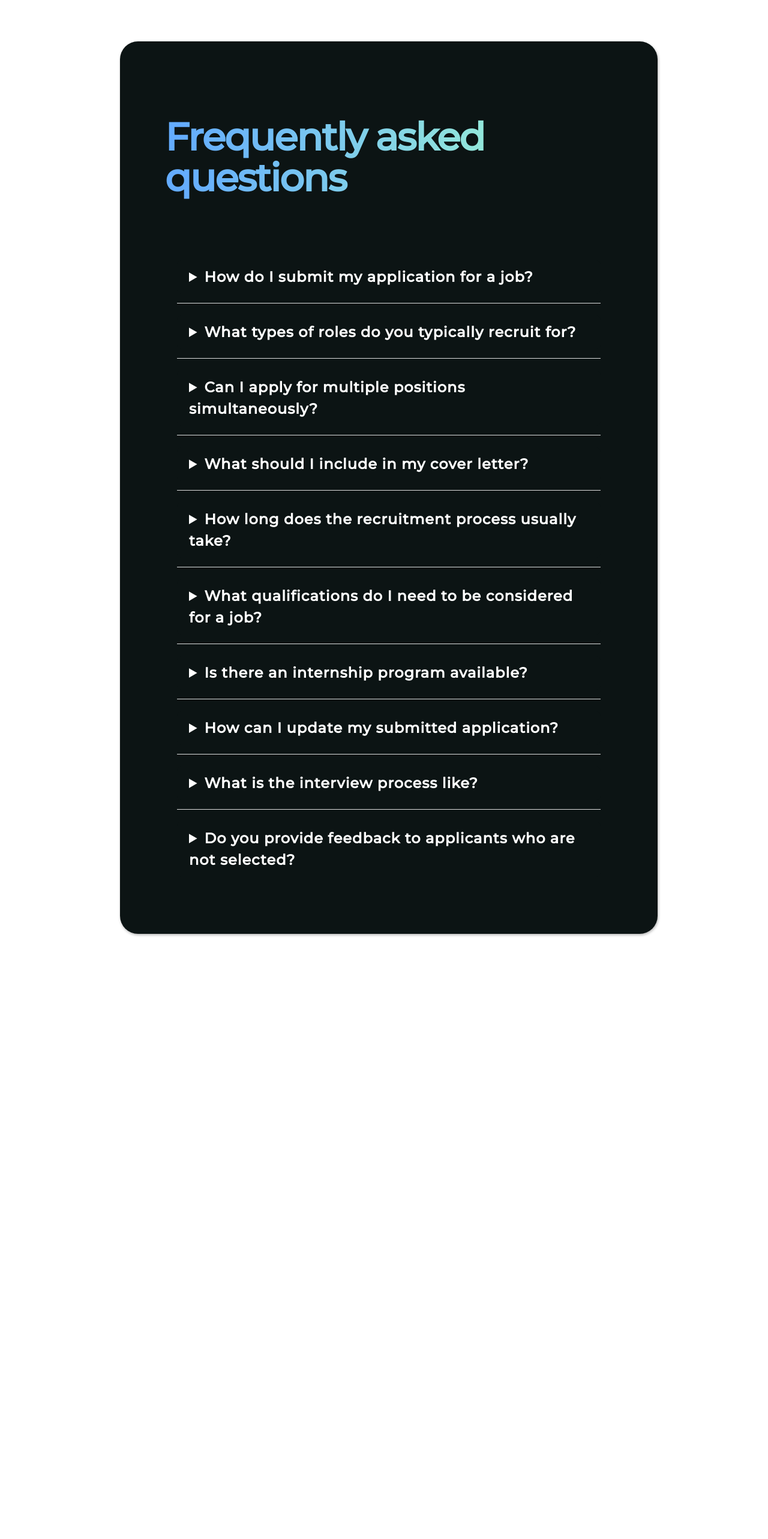
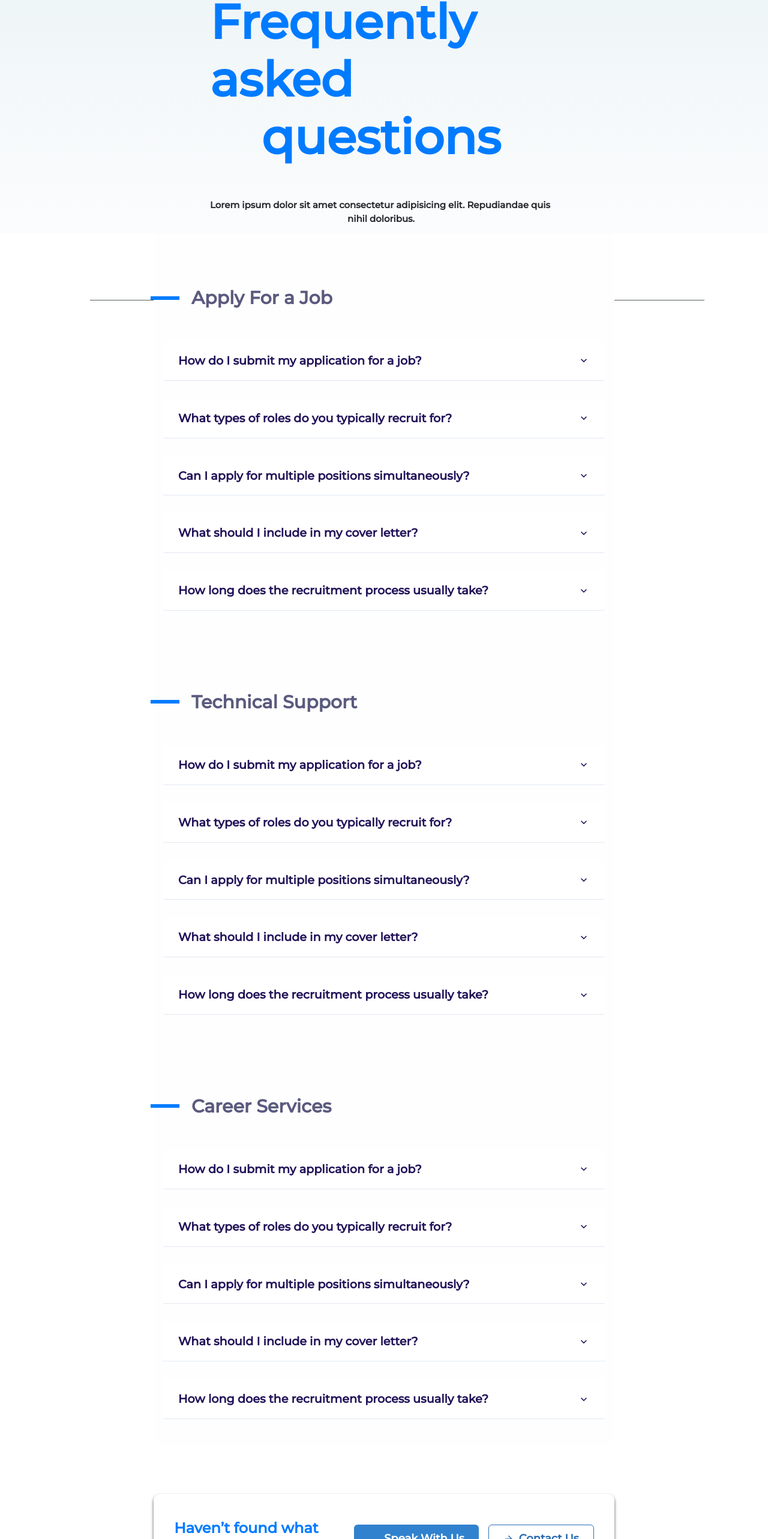
Before and after one commit to RahulRedN/FDFED_IG, a React (Vite) app: page /faqs in a window 1280 px wide. Shown: the part 131-2697 px from the top of the page at 60% size. Before the commit the page ends 1888 px from the top, so only its background shows below. Built offline with nearby package versions, Linux system fonts and the light colour scheme; no server answers; some icons are missing.

Commit message:
Faqs Almost completed

```diff
--- a/src/App.jsx
+++ b/src/App.jsx
@@ -31,6 +31,7 @@ const Root = () => {
 
 const Router = createBrowserRouter(
   createRoutesFromElements(
+
     <Route path="/" element={<Root />}>
       <Route index element={<Home />} />
       <Route path="/login" element={<Login_SignUp />} />
--- a/src/Styles/Faqs.css
+++ b/src/Styles/Faqs.css
@@ -1,4 +1,4 @@
-.heading {
+/*.heading {
     font-size: 64px;
     line-height: 68px;
     margin-bottom: 100px;
@@ -14,6 +14,7 @@
 
   }
 
+
 .box{
 
    width: 70%;
@@ -21,7 +22,7 @@
    margin:200px  200px 200px  200px;
    height: fit-content;
    background:#0c1414;
-   /* background:#fdfdfd; */
+    background:#fdfdfd;
 
    border-radius: 30px;
    box-shadow: 1px 2px 4px rgba(0,0,0,.3);
@@ -67,4 +68,160 @@ details summary{
     margin: 15px 0;
     border: 0;
     border-top: 1px solid #ddd;
-  }
+  } */
+
+
+/* Faqs.css */
+
+
+.faq-page {
+
+   margin: auto;
+   display: flex;
+   flex-direction: column;
+   align-items: center;
+  height: 3000px;
+
+}
+
+
+.faq-top {
+
+   /* background: linear-gradient(271.72deg, #ECF4F6 7.09%,#FBFCFD 96.61%); */
+   background: linear-gradient(to bottom, #ECF4F6 9.09%, #FBFCFD 96.61%);
+
+   width: 100%;
+   height: 520px;
+   align-items: center;
+   justify-content: center;
+
+
+}
+
+.faq-top h1 {
+   font-size: 5em;
+   line-height: 68px;
+   font-weight: 700;
+   /* color: #696ae9; */
+   color: #007bff;
+   padding-bottom: 4px;
+   margin: 120px 360px 50px 350px;
+   text-align-last: center;
+   line-height: 1.2em;
+
+}
+
+
+.faq-top p {
+   font-size: 15px;
+   font-weight: 600;
+   color: #2a2a2f;
+   padding-bottom: 4px;
+   margin: 50px 360px 50px 350px;
+   text-align-last: center;
+}
+
+.faq-top hr {
+   height: 5px;
+   width: 80%;
+   border: none;
+   border-top: 0.5px solid rgb(87, 94, 97);
+   margin: 120px 150px 50px 150px;
+
+}
+
+.heading {
+
+   display: flex;
+   flex-direction: row;
+   align-items: center;
+   margin-bottom: 50px;
+   margin-top: 70px;
+
+}
+
+.color-heading {
+   height: 6px;
+   width: 48px;
+   margin-left: -20px;
+   background-color: #007bff;
+}
+
+.heading h1 {
+   margin-left: 20px;
+   font-size: 30px;
+   font-weight: 700;
+   color: #5a5a7e;
+
+}
+
+
+.faqs-container {
+   background-color: #FEFEFF;
+
+   padding: 15px;
+
+   width: 60%;
+
+
+}
+
+.faq-item {
+   margin-bottom: 30px;
+   background-color: #ffffff;
+   border: none;
+   border-radius: 4px;
+   cursor: pointer;
+   padding: 10px;
+   border-bottom: 1px solid #323131;
+}
+
+
+
+
+.accordion-button {
+
+
+   color: #231459;
+
+   padding: 10px;
+   border: none;
+   border-radius: 4px;
+
+   transition: background-color 0.3s ease;
+}
+
+.faq-question {
+
+   color: #231459;
+   font-size: 1.2em;
+   font-weight: 900;
+}
+
+
+
+.faq-answer {
+   padding: 15px;
+   color: #71718b;
+   font-size: 1em;
+   font-weight: 600;
+
+}
+.speak-container {
+   display: flex;
+   margin-top: 80px;
+   flex-direction: row;
+   align-items: center;
+   justify-content: center;
+   height:150px;
+   width: 60%;
+   border-radius: 10px;
+   box-shadow: 0 3px 5px #535a61;
+ }
+ .speak-container h1 {
+   color: #007bff;
+   font-size: 1.5em;
+   font-weight: 700;
+   white-space: pre-line;
+   max-width: 300px;
+ }
--- a/src/components/AboutUs/AboutSections/AboutUsTop2Cards.jsx
+++ b/src/components/AboutUs/AboutSections/AboutUsTop2Cards.jsx
@@ -35,8 +35,8 @@ const AboutUsTop2Cards = () => {
         // animate={inView ? { x: 0, y: 0, scale: 1, opacity: 1 } : "hidden"}
         initial={{ x: 100, y: 0,  opacity: 0 }}
         animate={inView ? { x: 0, y: 0,  opacity: 1 } : "hidden"}
-        // transition={{ ease: "easeInOut", delay: index * 0.3, duration: 0.5}}
-        transition={{ ease: "easeInOut", duration: 0.3}}
+        transition={{ ease: "easeInOut", delay: index * 0.3, duration: 0.5}}
+        // transition={{ ease: "easeInOut", duration: 0.3}}
         className="AboutUsTop2Card"
         key={index}
       >
--- a/src/components/AboutUs/Testimonial/Styles/Testimonialstyles.css
+++ b/src/components/AboutUs/Testimonial/Styles/Testimonialstyles.css
@@ -5,6 +5,7 @@
   width: 100%;
   height: 550px;
   background-position: fixed;
+  background-color: #F8FBFF;
 }
 
 
--- /dev/null
+++ b/src/components/Faq/FaqSpeak.jsx
@@ -0,0 +1,48 @@
+import { motion } from "framer-motion";
+import { useInView } from "react-intersection-observer";
+import { Button } from "@chakra-ui/react";
+import { Stack } from "@chakra-ui/react";
+import { ArrowForwardIcon } from "@chakra-ui/icons";
+import { FaTeamspeak } from "react-icons/fa6";
+
+
+const FaqSpeak = () => {
+    const [ref, inView] = useInView({
+        triggerOnce: true,
+      });
+    return (
+
+
+        <motion.div
+        ref={ref}
+        initial={{ x: 100, opacity: 0 }} // Change y to 100 to start from the bottom
+        animate={inView ? { x: 0, opacity: 1 } : "hidden"} // Change y to 0 to move up
+        transition={{ ease: "easeInOut", duration: 0.9, delay: 0.3 }}
+        className="speak-container"
+      >
+
+
+
+          <h1>Haven’t found what youre looking for?</h1>
+          <Stack direction="row" spacing={4}>
+            <Button
+              leftIcon={<FaTeamspeak />}
+              colorScheme="blue"
+              variant="solid"
+              size="lg"
+            >
+              Speak With Us
+            </Button>
+            <Button
+              leftIcon={<ArrowForwardIcon />}
+              colorScheme="blue"
+              variant="outline"
+              size="lg"
+            >
+              Contact Us
+            </Button>
+          </Stack>
+        </motion.div> );
+}
+
+export default FaqSpeak;
--- /dev/null
+++ b/src/components/Faq/FaqsQuestions.jsx
@@ -0,0 +1,137 @@
+import faqsData from "../faqsData"
+import {
+  Accordion,
+  AccordionItem,
+  AccordionButton,
+  AccordionPanel,
+  AccordionIcon,
+  Box,
+} from "@chakra-ui/react";
+
+import { motion } from "framer-motion";
+import { useInView } from "react-intersection-observer";
+
+const FaqQuestions = () => {
+
+    const [ref, inView] = useInView({
+        triggerOnce: true,
+      });
+    return (
+
+<>
+        <div className="faqs-container">
+<motion.div
+  ref={ref}
+  initial={{ x: 100, opacity: 0 }} // Change y to 100 to start from the bottom
+  animate={inView ? { x: 0, opacity: 1 } : "hidden"} // Change y to 0 to move up
+  transition={{ ease: "easeInOut", duration: 0.9, delay: 0.5 }} // Add delay of 0.3 seconds
+  // key={index}
+  className="heading"
+>
+  <div className="color-heading"> </div>
+  <h1> Apply For a Job</h1>
+</motion.div>
+
+<Accordion allowToggle>
+  {faqsData.map((faq) => (
+    <AccordionItem key={faq.id} className="faq-item">
+      <h2>
+        <AccordionButton className="accordion-button">
+          <Box
+            as="span"
+            flex="1"
+            textAlign="left"
+            className="faq-question"
+          >
+            {faq.Faq_Que}
+          </Box>
+
+          <AccordionIcon />
+        </AccordionButton>
+      </h2>
+      <AccordionPanel pb={4} className="faq-answer">
+        {faq.Faq_Ans}
+      </AccordionPanel>
+    </AccordionItem>
+  ))}
+</Accordion>
+</div>
+
+<div className="faqs-container">
+<motion.div
+  ref={ref}
+  initial={{ x: 100, opacity: 0 }} // Change y to 100 to start from the bottom
+  animate={inView ? { x: 0, opacity: 1 } : "hidden"} // Change y to 0 to move up
+  transition={{ ease: "easeInOut", duration: 0.9, delay: 0.3 }}
+  className="heading"
+>
+  <div className="color-heading"> </div>
+  <h1> Technical Support</h1>
+</motion.div>
+
+<Accordion allowToggle>
+  {faqsData.map((faq) => (
+    <AccordionItem key={faq.id} className="faq-item">
+      <h2>
+        <AccordionButton className="accordion-button">
+          <Box
+            as="span"
+            flex="1"
+            textAlign="left"
+            className="faq-question"
+          >
+            {faq.Faq_Que}
+          </Box>
+          <AccordionIcon />
+        </AccordionButton>
+      </h2>
+      <AccordionPanel pb={4} className="faq-answer">
+        {faq.Faq_Ans}
+      </AccordionPanel>
+    </AccordionItem>
+  ))}
+</Accordion>
+</div>
+
+<div className="faqs-container">
+
+<motion.div
+  ref={ref}
+  initial={{ x: 100, opacity: 0 }} // Change y to 100 to start from the bottom
+  animate={inView ? { x: 0, opacity: 1 } : "hidden"} // Change y to 0 to move up
+  transition={{ ease: "easeInOut", duration: 0.9, delay: 0.3 }}
+  className="heading"
+>
+  <div className="color-heading"> </div>
+  <h1> Career Services</h1>
+</motion.div>
+
+<Accordion allowToggle>
+  {faqsData.map((faq) => (
+    <AccordionItem key={faq.id} className="faq-item">
+      <h2>
+        <AccordionButton className="accordion-button">
+          <Box
+            as="span"
+            flex="1"
+            textAlign="left"
+            className="faq-question"
+          >
+            {faq.Faq_Que}
+          </Box>
+          <AccordionIcon />
+        </AccordionButton>
+      </h2>
+      <AccordionPanel pb={4} className="faq-answer">
+        {faq.Faq_Ans}
+      </AccordionPanel>
+    </AccordionItem>
+  ))}
+</Accordion>
+</div>
+
+</>
+     );
+}
+
+export default FaqQuestions;
--- a/src/components/faqsData.js
+++ b/src/components/faqsData.js
@@ -24,31 +24,31 @@ const faqsData = [
       Faq_Que: "How long does the recruitment process usually take?",
       Faq_Ans: "The recruitment process duration varies depending on the position and the number of applicants. We strive to keep the process efficient while ensuring a thorough evaluation of each candidate.",
     },
-    {
-      id: "f6",
-      Faq_Que: "What qualifications do I need to be considered for a job?",
-      Faq_Ans: "Qualifications vary by position. Please review the job description for the specific requirements. Generally, we look for a combination of education, experience, and skills relevant to the role.",
-    },
-    {
-      id: "f7",
-      Faq_Que: "Is there an internship program available?",
-      Faq_Ans: "Yes, we offer internship programs for students and recent graduates. Check our careers page for information on available intern positions and application instructions.",
-    },
-    {
-      id: "f8",
-      Faq_Que: "How can I update my submitted application?",
-      Faq_Ans: "If you need to update your application, please contact our HR department at hr@company.com with your updated information. Be sure to include your full name and the position you applied for.",
-    },
-    {
-      id: "f9",
-      Faq_Que: "What is the interview process like?",
-      Faq_Ans: "Our interview process typically involves an initial phone or video interview followed by one or more in-person interviews. The specific details will be communicated to you if you are selected to proceed in the hiring process.",
-    },
-    {
-      id: "f10",
-      Faq_Que: "Do you provide feedback to applicants who are not selected?",
-      Faq_Ans: "While we cannot provide detailed feedback to every applicant, we appreciate your interest in our company. If you are not selected, you will receive a notification, and we encourage you to apply for future opportunities."
-    },
+    // {
+    //   id: "f6",
+    //   Faq_Que: "What qualifications do I need to be considered for a job?",
+    //   Faq_Ans: "Qualifications vary by position. Please review the job description for the specific requirements. Generally, we look for a combination of education, experience, and skills relevant to the role.",
+    // },
+    // {
+    //   id: "f7",
+    //   Faq_Que: "Is there an internship program available?",
+    //   Faq_Ans: "Yes, we offer internship programs for students and recent graduates. Check our careers page for information on available intern positions and application instructions.",
+    // },
+    // {
+    //   id: "f8",
+    //   Faq_Que: "How can I update my submitted application?",
+    //   Faq_Ans: "If you need to update your application, please contact our HR department at hr@company.com with your updated information. Be sure to include your full name and the position you applied for.",
+    // },
+    // {
+    //   id: "f9",
+    //   Faq_Que: "What is the interview process like?",
+    //   Faq_Ans: "Our interview process typically involves an initial phone or video interview followed by one or more in-person interviews. The specific details will be communicated to you if you are selected to proceed in the hiring process.",
+    // },
+    // {
+    //   id: "f10",
+    //   Faq_Que: "Do you provide feedback to applicants who are not selected?",
+    //   Faq_Ans: "While we cannot provide detailed feedback to every applicant, we appreciate your interest in our company. If you are not selected, you will receive a notification, and we encourage you to apply for future opportunities."
+    // },
   ];
 
   export default faqsData;
--- a/src/pages/Faqs.jsx
+++ b/src/pages/Faqs.jsx
@@ -1,24 +1,42 @@
 import "../Styles/Faqs.css";
-import faqsData from "../components/faqsData";
+
+
+
+import { motion } from "framer-motion";
+import { useInView } from "react-intersection-observer";
+import FaqSpeak from "../components/Faq/faqspeak";
+import FaqQuestions from "../components/Faq/FaqsQuestions";
 
 const Faqs = () => {
+  const [ref, inView] = useInView({
+    triggerOnce: true,
+  });
   return (
-    <div className="box">
-      <div className="box-content">
-        <p className="heading">Frequently asked questions</p>
+    <div className="faq-page">
+      <div className="faq-top">
+        <motion.div
+          ref={ref}
+          initial={{ y: 100, opacity: 0 }} // Change y to 100 to start from the bottom
+          animate={inView ? { y: 0, opacity: 1 } : "hidden"} // Change y to 0 to move up
+          transition={{ ease: "easeInOut", duration: 0.9, delay: 0.3 }} // Add delay of 0.3 seconds
+          className="formotion"
+          // key={index}
+        >
+          <h1>Frequently asked questions</h1>
+          <p>
+            Lorem ipsum dolor sit amet consectetur adipisicing elit. Repudiandae
+            quis nihil doloribus.
+          </p>
+          <hr />
+        </motion.div>
+      </div>
 
-        <div className="faqs">
-          {faqsData.map((faq, index) => (
-            <div key={faq.id}>
-              <details className='faq-details'>
-                <summary>{faq.Faq_Que}</summary>
-                <p className="text">{faq.Faq_Ans}</p>
-              </details>
-              {index < faqsData.length - 1 && <hr className="faq-divider" />}
-            </div>
-          ))}
-        </div>
-      </div>
+    <FaqQuestions/>
+
+      <FaqSpeak/>
+
+
+
     </div>
   );
 };
```
Also changed, not shown: src/components/AboutUs/Testimonial/Testimonial.jsx (+88 -31 lines), src/Resources/faq-banner.png (added).
